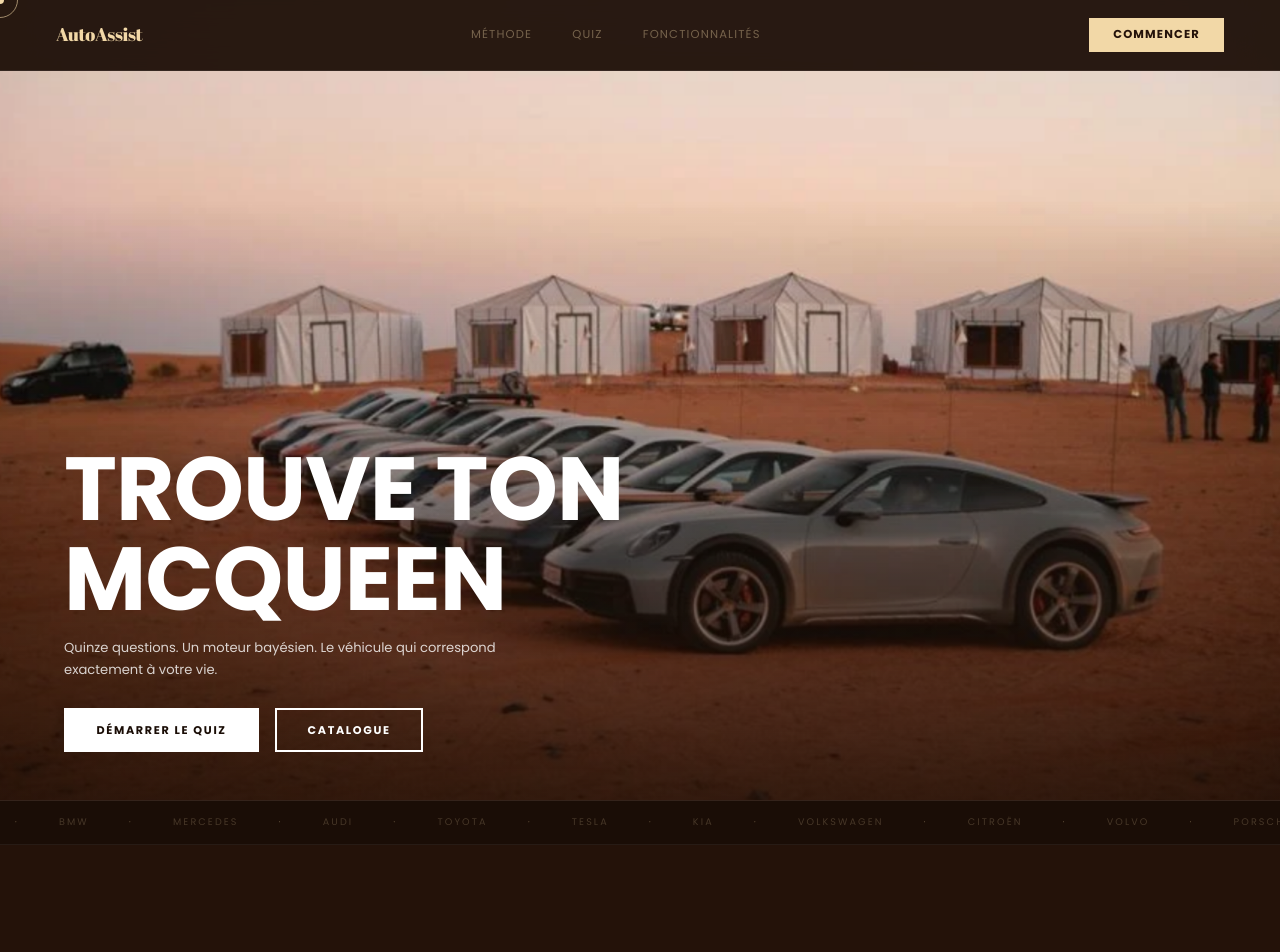
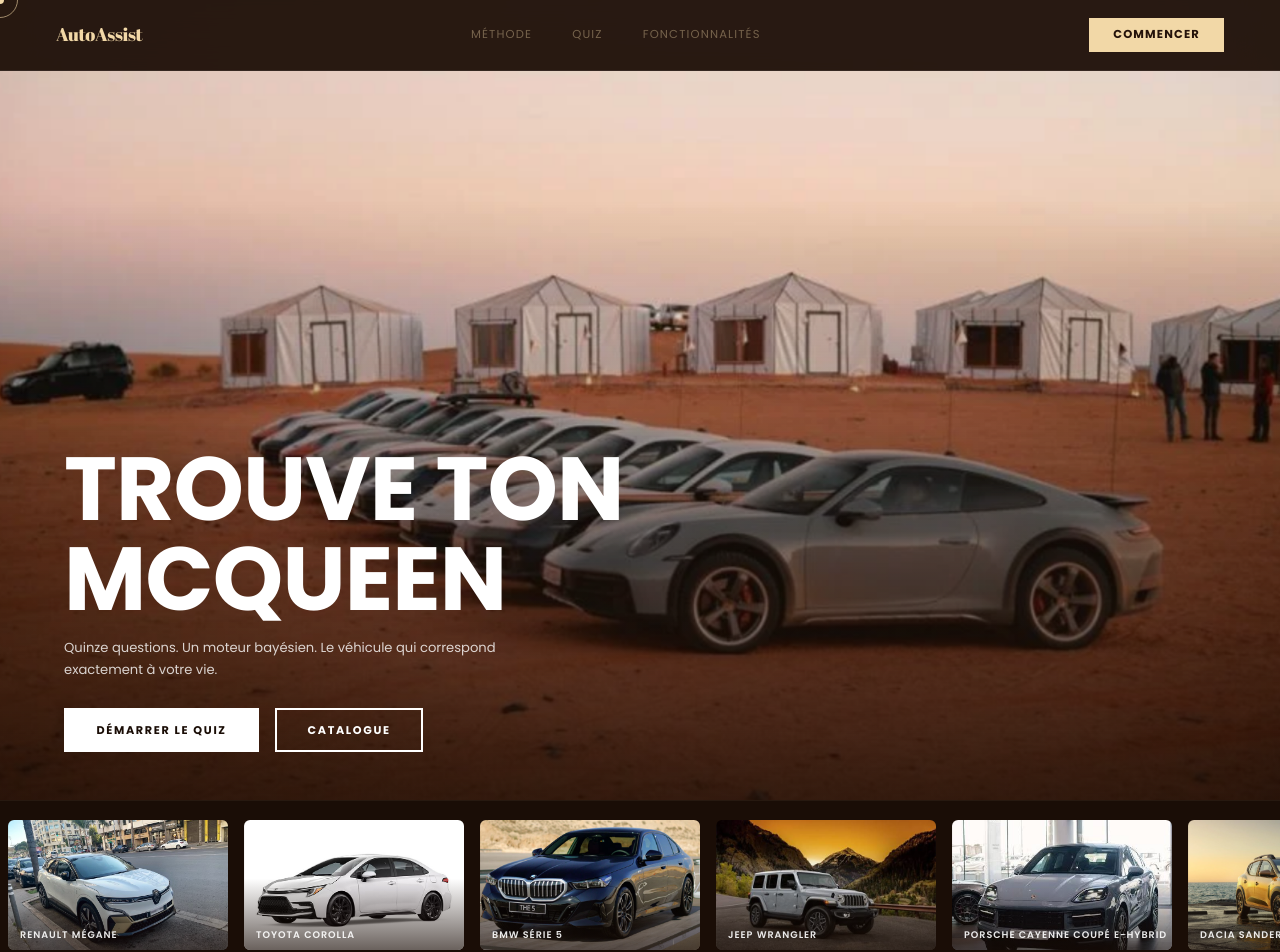
Before and after one commit to radiaboujdid11/Car-Advisor-, a React (Vite) app in the folder frontend/: page / in a window 1280 px wide. Shown: the top 952 px of the page. Built offline with nearby package versions, Linux system fonts and the light colour scheme.

Commit message:
Marquee: photos de voitures au lieu des noms de marques

```diff
--- a/frontend/src/pages/Landing.jsx
+++ b/frontend/src/pages/Landing.jsx
@@ -172,14 +172,21 @@ export default function Landing() {
         </div>
       </section>
 
-      {/* ── BRAND MARQUEE ── */}
-      <div style={{ ...rule, position: 'relative' }} />
-      <div style={{ background: '#1a0d06', padding: '.9rem 0', overflow: 'hidden', borderBottom: '1px solid rgba(240,240,240,.06)' }}>
+      {/* ── PHOTO MARQUEE ── */}
+      <div style={{ background: '#1a0d06', padding: '1.2rem 0', overflow: 'hidden', borderTop: '1px solid rgba(242,216,167,.06)', borderBottom: '1px solid rgba(242,216,167,.06)' }}>
         <div className="marquee-track">
-          {[...BRANDS, ...BRANDS].map((b, i) => (
-            <span key={i} style={{ fontFamily: 'var(--sans)', fontSize: '.6rem', letterSpacing: '.22em', textTransform: 'uppercase', color: 'var(--ink-mute)', paddingRight: '2.5rem', opacity: .55 }}>
-              {b}<span style={{ color: 'var(--gold)', marginLeft: '2.5rem', opacity: .6 }}>·</span>
-            </span>
+          {[...CARS.filter(c => c.image), ...CARS.filter(c => c.image)].map((car, i) => (
+            <div key={i} style={{ flexShrink: 0, width: '220px', height: '130px', marginRight: '1rem', overflow: 'hidden', borderRadius: '6px', position: 'relative' }}>
+              <img
+                src={car.image}
+                alt={`${car.make} ${car.model}`}
+                style={{ width: '100%', height: '100%', objectFit: 'cover', objectPosition: 'center', display: 'block' }}
+              />
+              <div style={{ position: 'absolute', inset: 0, background: 'linear-gradient(to top, rgba(26,13,6,.65) 0%, transparent 55%)' }} />
+              <p style={{ position: 'absolute', bottom: '0.5rem', left: '0.75rem', fontFamily: 'var(--sans)', fontSize: '0.6rem', fontWeight: 600, letterSpacing: '0.1em', textTransform: 'uppercase', color: '#fff', opacity: 0.9 }}>
+                {car.make} {car.model}
+              </p>
+            </div>
           ))}
         </div>
       </div>
```
